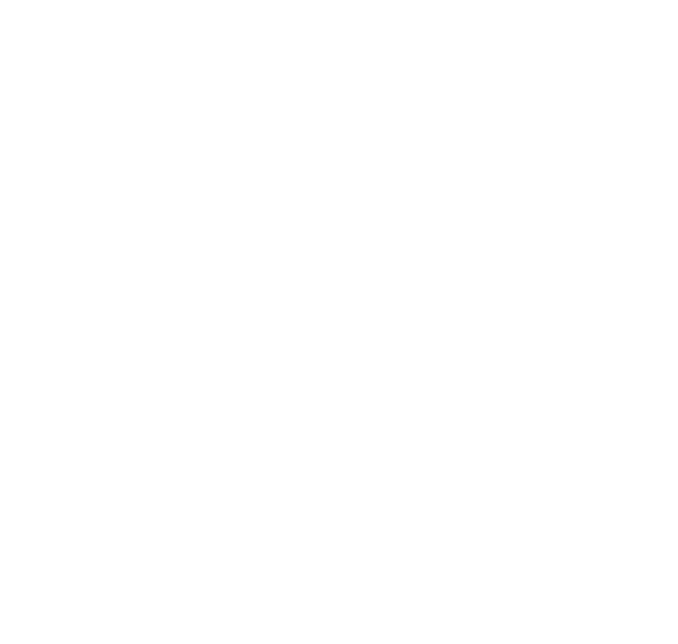
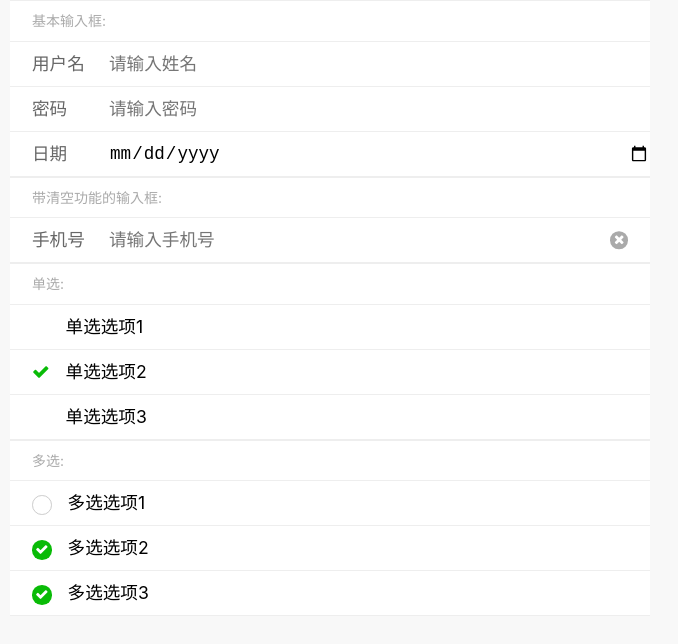
Before and after one commit to geekZZJ/tuitui, a plain HTML site: page demo/input.html in a window 1280 px wide. Shown: the whole page, without its empty margins (310-988 px from the left). Drawn offline with Linux system fonts and the light colour scheme.

Commit message:
表单元素的开发

```diff
--- a/demo/input.html
+++ b/demo/input.html
@@ -0,0 +1,102 @@
+<!DOCTYPE html>
+<html lang="en">
+  <head>
+    <meta charset="UTF-8" />
+    <meta http-equiv="X-UA-Compatible" content="IE=edge" />
+    <meta name="viewport" content="width=device-width, initial-scale=1.0" />
+    <link rel="stylesheet" href="../src/tuitui.css" />
+    <title>Panel标题</title>
+  </head>
+  <body>
+    <div class="tt-content">
+      <h1 class="tt-panel-title">基本输入框:</h1>
+      <div class="tt-panel-body no-padding">
+        <div class="tt-form-item">
+          <label class="tt-form-label">用户名</label>
+          <div class="tt-form-body">
+            <input class="tt-input" type="text" placeholder="请输入姓名" />
+          </div>
+        </div>
+        <div class="tt-form-item">
+          <label class="tt-form-label">密码</label>
+          <div class="tt-form-body">
+            <input class="tt-input" type="password" placeholder="请输入密码" />
+          </div>
+        </div>
+        <div class="tt-form-item">
+          <label class="tt-form-label">日期</label>
+          <div class="tt-form-body">
+            <input class="tt-input" type="date" placeholder="请选择日期" />
+          </div>
+        </div>
+      </div>
+    </div>
+
+    <div class="tt-content">
+      <h1 class="tt-panel-title">带清空功能的输入框:</h1>
+      <div class="tt-panel-body no-padding">
+        <div class="tt-form-item">
+          <label class="tt-form-label">手机号</label>
+          <div class="tt-form-body">
+            <input class="tt-input" type="text" placeholder="请输入手机号" />
+            <i class="fa fa-close tt-input-reset"></i>
+          </div>
+        </div>
+      </div>
+    </div>
+
+    <div class="tt-content">
+      <h1 class="tt-panel-title">单选:</h1>
+      <div class="tt-panel-body no-padding">
+        <div class="tt-form-item">
+          <div class="tt-radio">
+            <i class="fa fa-check tt-radio-icon"></i>
+            <span class="tt-radio-desc">单选选项1</span>
+            <input class="tt-radio-input" type="radio" />
+          </div>
+        </div>
+        <div class="tt-form-item">
+          <div class="tt-radio checked">
+            <i class="fa fa-check tt-radio-icon"></i>
+            <span class="tt-radio-desc">单选选项2</span>
+            <input class="tt-radio-input" type="radio" />
+          </div>
+        </div>
+        <div class="tt-form-item">
+          <div class="tt-radio">
+            <i class="fa fa-check tt-radio-icon"></i>
+            <span class="tt-radio-desc">单选选项3</span>
+            <input class="tt-radio-input" type="radio" />
+          </div>
+        </div>
+      </div>
+    </div>
+
+    <div class="tt-content">
+      <h1 class="tt-panel-title">多选:</h1>
+      <div class="tt-panel-body no-padding">
+        <div class="tt-form-item">
+          <div class="tt-check">
+            <i class="fa fa-check tt-check-icon"></i>
+            <span class="tt-check-desc">多选选项1</span>
+            <input class="tt-check-input" type="checkbox" />
+          </div>
+        </div>
+        <div class="tt-form-item">
+          <div class="tt-check checked">
+            <i class="fa fa-check tt-check-icon"></i>
+            <span class="tt-check-desc">多选选项2</span>
+            <input class="tt-check-input" type="checkbox" />
+          </div>
+        </div>
+        <div class="tt-form-item">
+          <div class="tt-check checked">
+            <i class="fa fa-check tt-check-icon"></i>
+            <span class="tt-check-desc">多选选项3</span>
+            <input class="tt-check-input" type="checkbox" />
+          </div>
+        </div>
+      </div>
+    </div>
+  </body>
+</html>
--- a/src/content.css
+++ b/src/content.css
@@ -1,6 +1,5 @@
 .tt-content {
   box-sizing: border-box;
-  position: relative;
   overflow-y: auto;
 }
 
@@ -11,3 +10,30 @@
 .tt-navbar ~ .tt-content {
   padding-bottom: 2.5rem;
 }
+
+/* 内容分区 -- Panel 面板 */
+/* Panel 标题 */
+.tt-content .tt-panel-title {
+  height: 1.8rem;
+  line-height: 1.8rem;
+  padding-left: 1rem;
+  color: #aaa;
+  background: #fff;
+  border-top: 1px solid #eee;
+  font-size: 14px;
+  font-weight: normal;
+}
+
+/* Panel 内容区 */
+.tt-content .tt-panel-body {
+  padding: 0.6rem 1rem;
+  background: #fff;
+  overflow: hidden;
+  border-top: 1px solid #eee;
+  border-bottom: 1px solid #eee;
+}
+
+/* 可手动设置内容区是否有内边距 */
+.tt-content .tt-panel-body.no-padding {
+  padding: 0;
+}
--- /dev/null
+++ b/src/input.css
@@ -0,0 +1,110 @@
+/* 表单的单行容器 */
+.tt-form-item {
+  display: flex;
+  padding-left: 1rem;
+  position: relative;
+  border-bottom: 1px solid #eee;
+}
+
+/* 去掉最后一行的下边框 */
+.tt-form-item:last-child {
+  border-bottom: none;
+}
+
+/* 表单标签 */
+.tt-form-item > .tt-form-label {
+  display: block;
+  width: 3.5rem;
+  font-size: 0.8rem;
+  color: #666;
+  height: 2rem;
+  line-height: 2rem;
+}
+
+/* 表单内容区 */
+.tt-form-item > .tt-form-body {
+  flex: 1;
+}
+
+/* 输入框 */
+.tt-form-item > .tt-form-body > .tt-input {
+  width: 100%;
+  height: 2rem;
+  line-height: 2rem;
+  font-size: 0.8rem;
+  border: none;
+}
+
+/* 表单中的清空按钮 */
+.tt-form-item > .tt-form-body > .tt-input-reset {
+  position: absolute;
+  width: 0.8rem;
+  height: 0.8rem;
+  line-height: 0.8rem;
+  text-align: center;
+  top: 50%;
+  transform: translateY(-50%);
+  right: 1rem;
+  font-size: 0.6rem;
+  background: #aaa;
+  color: #fff;
+  border-radius: 50%;
+}
+
+/* 自定义单选 */
+.tt-form-item > .tt-radio {
+  flex: 1;
+  font-size: 0.8rem;
+  line-height: 2rem;
+}
+
+/* 未选中状态的图标 */
+.tt-form-item > .tt-radio > .tt-radio-icon {
+  margin-right: 0.5rem;
+  color: #09bb07;
+  visibility: hidden;
+}
+
+/* 选中状态的图标 */
+.tt-form-item > .tt-radio.checked > .tt-radio-icon {
+  visibility: visible;
+}
+
+/* 隐藏的radio类型的input */
+.tt-form-item > .tt-radio > .tt-radio-input {
+  position: absolute;
+  left: -999rem;
+}
+
+/* 自定义多选 */
+.tt-form-item > .tt-check {
+  flex: 1;
+  font-size: 0.8rem;
+  line-height: 2rem;
+}
+
+/* 未选中时的图标 */
+.tt-form-item > .tt-check > .tt-check-icon {
+  margin-right: 0.5rem;
+  border: 1px solid #ccc;
+  border-radius: 50%;
+  color: rgba(0, 0, 0, 0);
+  font-size: 0.6rem;
+  width: 0.8rem;
+  height: 0.8rem;
+  line-height: 0.8rem;
+  text-align: center;
+}
+
+/* 选中时的图标 */
+.tt-form-item > .tt-check.checked > .tt-check-icon {
+  background: #09bb07;
+  color: #fff;
+  border-color: rgba(0, 0, 0, 0);
+}
+
+/* 隐藏的check类型的input */
+.tt-form-item > .tt-check > .tt-check-input {
+  position: absolute;
+  left: -999rem;
+}
--- a/src/tuitui.css
+++ b/src/tuitui.css
@@ -10,3 +10,4 @@
 @import "./content.css";
 /* 导航条样式 */
 @import "./navbar.css";
+@import "./input.css";
```
